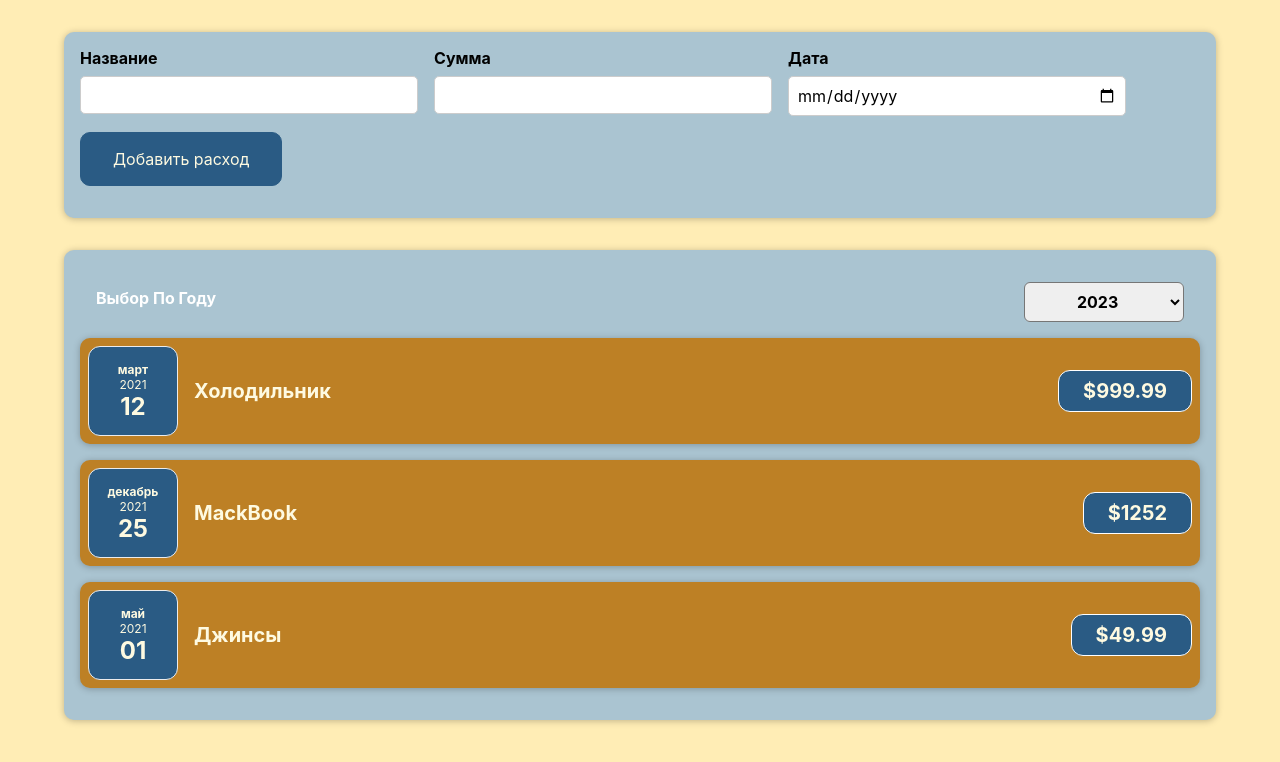
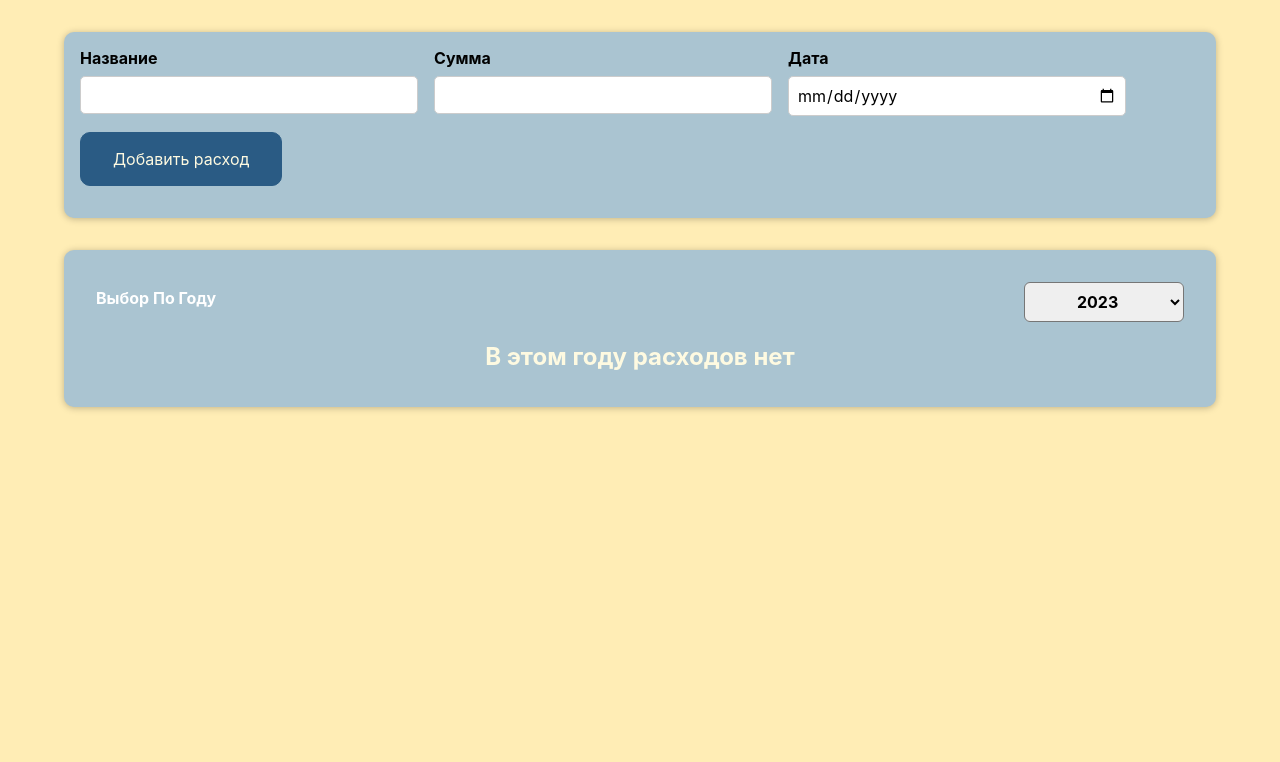
Before and after one commit to Neiron666/my-react-app, a React (Create React App) app: page / in a window 1280 px wide. Shown: the top 762 px of the page. Built offline with nearby package versions, Linux system fonts and the light colour scheme.

Commit message:
update-27.05.2023

```diff
--- a/src/App.js
+++ b/src/App.js
@@ -1,8 +1,8 @@
-// import React from "react";
+import React, { useState } from "react";
 import Costs from "./components/Costs/Costs";
 import NewCost from "./components/NewCost/NewCost";
-const App = () => {
-  const costs = [
+
+const INITIAL_COSTS = [
   {
     id: "c1",
     date: new Date(2021, 2, 12),
@@ -22,6 +22,8 @@ const App = () => {
     amount: 49.99,
   },
 ];
+const App = () => {
+  const [costs, setCosts] = useState(INITIAL_COSTS);
   //Старый вид кода, когда нужно было импортировать React form React
   // return React.createElement(
   //   "div",
@@ -30,9 +32,9 @@ const App = () => {
   //   React.createElement(Costs, { costs: costs })
   // );
   const addCostHandler = (cost) => {
-    console.log(cost);
-    console.log("in app component");
-    // costs.append(...cost);
+    setCosts((prevCosts) => {
+      return [cost, ...prevCosts];
+    });
   };
   return (
     <div className="App">
--- a/src/components/Costs/CostItem.js
+++ b/src/components/Costs/CostItem.js
@@ -5,6 +5,7 @@ import Card from "../UI/Card";
 
 const CostItem = (props) => {
   return (
+    <li>
       <Card className="cost-item">
         <CostDate date={props.date} />
         <div className="cost-item__description">
@@ -12,6 +13,7 @@ const CostItem = (props) => {
           <div className="cost-item__price">${props.amount}</div>
         </div>
       </Card>
+    </li>
   );
 };
 export default CostItem;
--- /dev/null
+++ b/src/components/Costs/CostList.css
@@ -0,0 +1,9 @@
+.cost-list {
+  list-style: none;
+  padding: 0;
+}
+
+.cost-list__fallback {
+  color: #fefae1;
+  text-align: center;
+}
--- /dev/null
+++ b/src/components/Costs/CostList.js
@@ -0,0 +1,23 @@
+import React from "react";
+import CostItem from "./CostItem";
+import "./CostList.css";
+
+const CostList = (props) => {
+  if (props.costs.length === 0) {
+    return <h2 className="cost-list__fallback">В этом году расходов нет</h2>;
+  }
+  return (
+    <ul className="cost-list">
+      {props.costs.map((cost) => (
+        <CostItem
+          key={cost.id}
+          date={cost.date}
+          description={cost.description}
+          amount={cost.amount}
+        />
+      ))}
+    </ul>
+  );
+};
+
+export default CostList;
--- a/src/components/Costs/Costs.js
+++ b/src/components/Costs/Costs.js
@@ -1,36 +1,25 @@
 import React, { useState } from "react";
-import CostItem from "./CostItem";
 import "./Costs.css";
 import Card from "../UI/Card";
 import CostsFilter from "./CostsFilter";
+import CostList from "./CostList";
 
 const Costs = (props) => {
-  const date = new Date();
-  date.getFullYear();
-  const [selectedYear, setSelectedYear] = useState(date);
+  const [selectedYear, setSelectedYear] = useState("2023");
   const yearChangeHandler = (Year) => {
     setSelectedYear(Year);
   };
-  console.log(selectedYear);
+
+  const filteredCosts = props.costs.filter((cost) => {
+    return cost.date.getFullYear().toString() === selectedYear;
+  });
+  console.log(filteredCosts);
+
   return (
     <div>
       <Card className="costs">
         <CostsFilter year={selectedYear} onChangeYear={yearChangeHandler} />
-        <CostItem
-          date={props.costs[0].date}
-          description={props.costs[0].description}
-          amount={props.costs[0].amount}
-        />
-        <CostItem
-          date={props.costs[1].date}
-          description={props.costs[1].description}
-          amount={props.costs[1].amount}
-        />
-        <CostItem
-          date={props.costs[2].date}
-          description={props.costs[2].description}
-          amount={props.costs[2].amount}
-        />
+        <CostList costs={filteredCosts} />
       </Card>
     </div>
   );
--- a/src/components/Costs/CostsFilter.js
+++ b/src/components/Costs/CostsFilter.js
@@ -9,7 +9,7 @@ const CostsFilter = (props) => {
     <div className="costs-filter">
       <div className="costs-filter__control">
         <label>Выбор По Году</label>
-        <select value={props.year} onChange={yearChangeHandler}>
+        <select onChange={yearChangeHandler}>
           <option value="2023">2023</option>
           <option value="2022">2022</option>
           <option value="2021">2021</option>
--- a/src/components/NewCost/CostForm.js
+++ b/src/components/NewCost/CostForm.js
@@ -33,7 +33,7 @@ const CostForm = (props) => {
     event.preventDefault();
 
     const costData = {
-      name: inputName,
+      description: inputName,
       amount: inputAmount,
       date: new Date(inputDate),
     };
```
Lines whose indentation alone changed are shown as unchanged.
